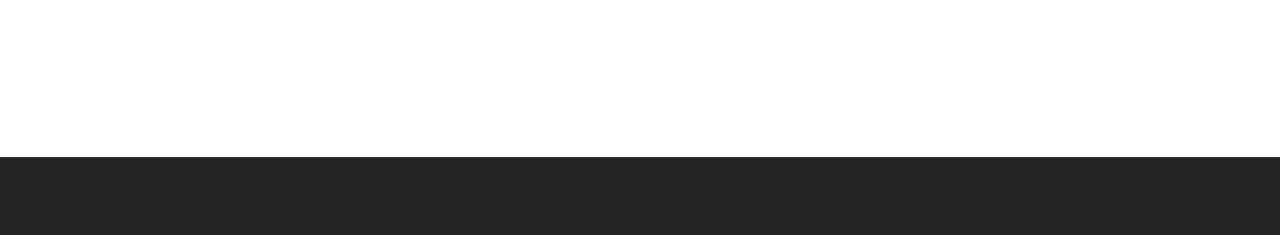
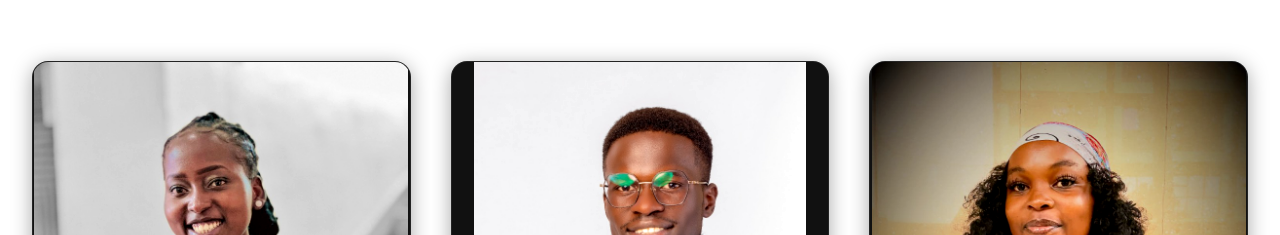
Before and after one commit to Hearthandheal/Hearth-and-Heal-Web, a website: page mission.html in a window 1280 px wide. Shown: the part 2375-2610 px from the top of the page. Drawn offline with nearby package versions, Linux system fonts and the light colour scheme.

Commit message:
Fix dynamic team rendering condition in mission.html

```diff
--- a/mission.html
+++ b/mission.html
@@ -225,7 +225,7 @@
     <script>
         const renderTeamCards = () => {
             const staffContainer = document.getElementById('staff-container');
-            if (!staffContainer || !window.TeamManager) return;
+            if (!staffContainer || typeof TeamManager === 'undefined' || typeof TeamManager.getAll !== 'function') return;
 
             const members = TeamManager.getAll();
             staffContainer.innerHTML = members.map(member => `
```
